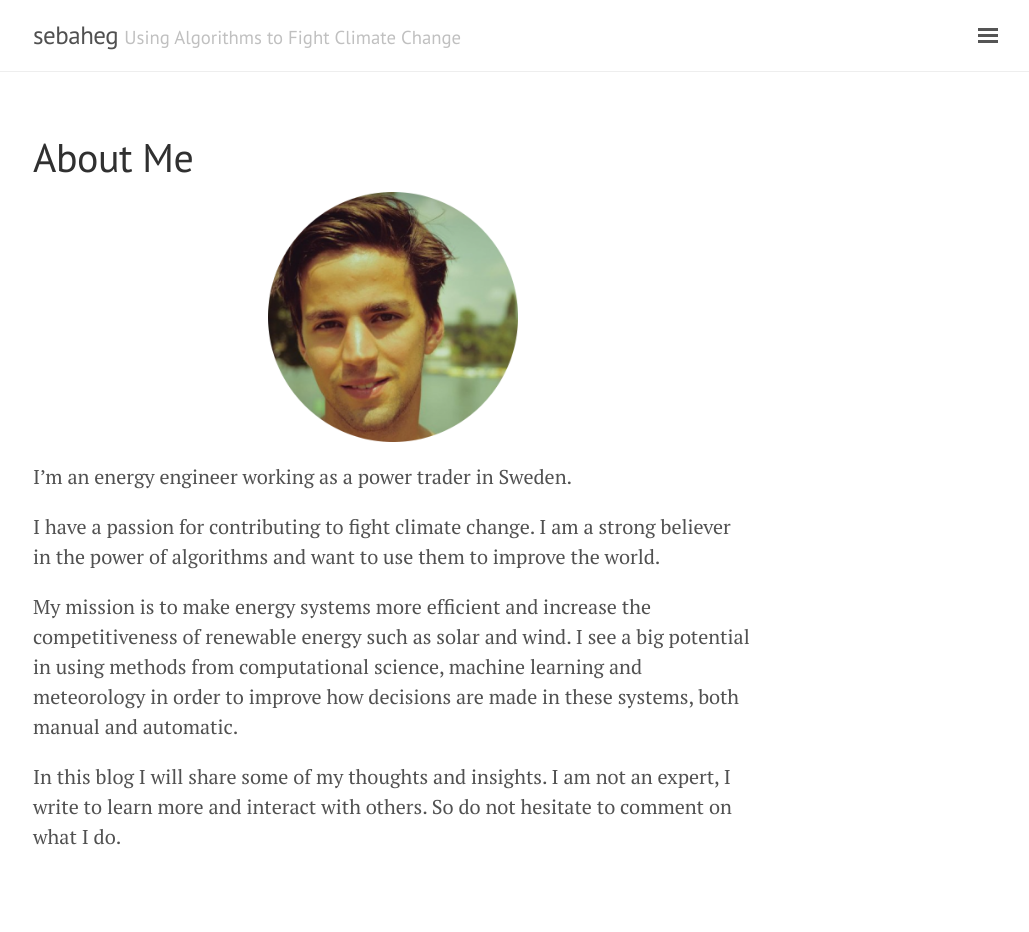
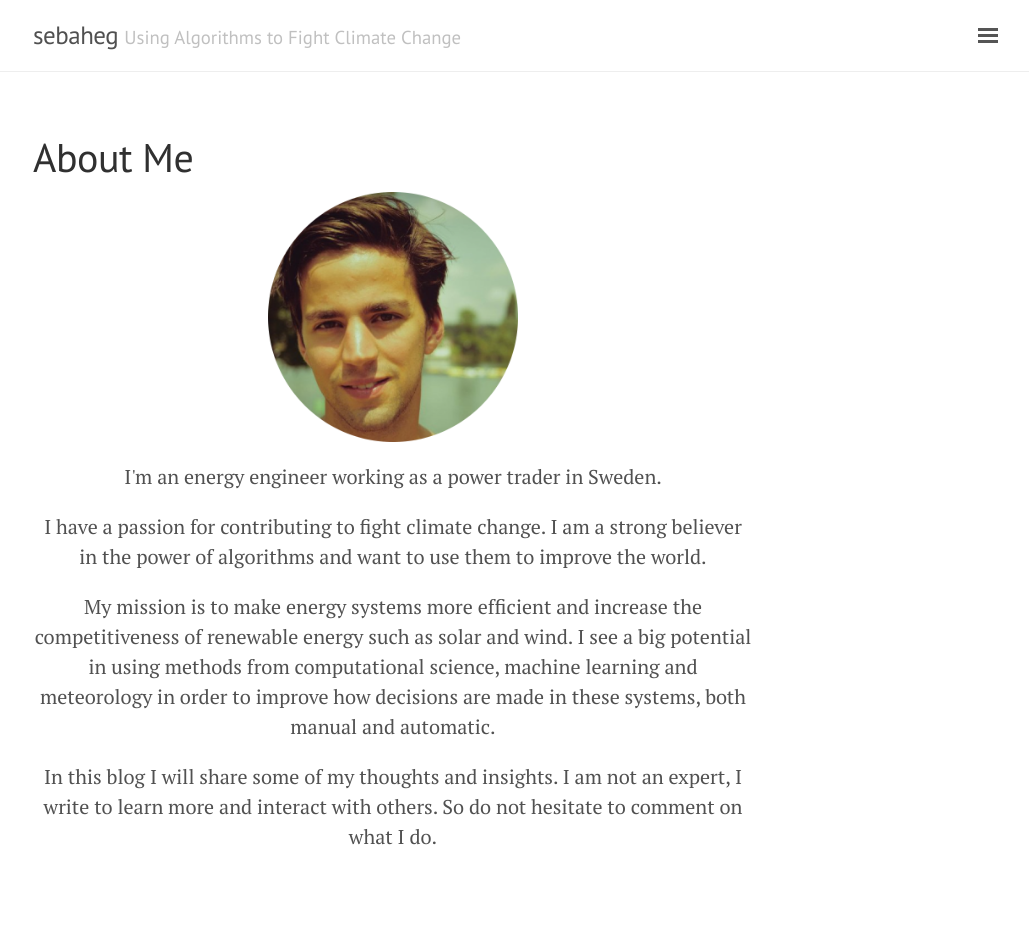
Before and after one commit to sebaheg/sebaheg.github.io, a Jekyll site: the page built from about.md, in a window 1280 px wide. Shown: the whole page, without its empty margins (247-1276 px from the left). Built offline with Jekyll 4.4.1, drawn with Linux system fonts in a browser that asks for light colours.

Commit message:
Center test on about.

```diff
--- a/about.md
+++ b/about.md
@@ -7,10 +7,18 @@ title: About Me
   <img width="250" height="250" src="/images/sebastian.png">
 </p>
 
+<p align="center">
 I'm an energy engineer working as a power trader in Sweden.
+</p>
 
+<p align="center">
 I have a passion for contributing to fight climate change. I am a strong believer in the power of algorithms and want to use them to improve the world.
+</p>
 
+<p align="center">
 My mission is to make energy systems more efficient and increase the competitiveness of renewable energy such as solar and wind. I see a big potential in using methods from computational science, machine learning and meteorology in order to improve how decisions are made in these systems, both manual and automatic.
+</p>
 
+<p align="center">
 In this blog I will share some of my thoughts and insights. I am not an expert, I write to learn more and interact with others. So do not hesitate to comment on what I do.
+</p>
```
